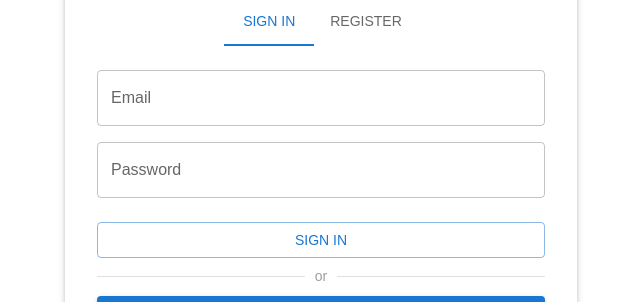
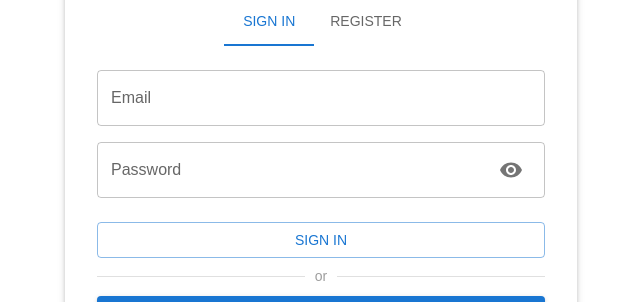
Before and after one commit to williamk19/updaily, a React (Create React App) app: page /auth in a window 1280 px wide. Shown: the part 270-572 px from the top of the page, without its empty margins (319-959 px from the left). Built offline with nearby package versions, Linux system fonts and the light colour scheme; no server answers.

Commit message:
add registration and sign in with email

```diff
--- a/src/components/Auth/Login.jsx
+++ b/src/components/Auth/Login.jsx
@@ -1,8 +1,61 @@
-import { Box, Button, TextField } from '@mui/material';
+import { Visibility, VisibilityOff } from '@mui/icons-material';
+import {
+  Box,
+  Button,
+  IconButton,
+  InputAdornment,
+  TextField,
+} from '@mui/material';
+import { getAuth, signInWithEmailAndPassword } from 'firebase/auth';
 import React from 'react';
+import { useForm } from 'react-hook-form';
+import { useNavigate } from 'react-router-dom';
+import useAuthStore from 'store/useAuthStore';
 
 const Login = () => {
+  const navigate = useNavigate();
+  const {
+    register,
+    handleSubmit,
+    reset,
+    formState: { errors },
+  } = useForm();
+
+  const { showPassword, toggleShowPassword, signInUser } = useAuthStore(
+    (state) => ({
+      showPassword: state.showPassword,
+      toggleShowPassword: state.toggleShowPassword,
+      signInUser: state.signInUser,
+    }),
+  );
+
+  const handleSubmitLogin = async (data) => {
+    const auth = getAuth();
+
+    try {
+      const result = await signInWithEmailAndPassword(
+        auth,
+        data.email,
+        data.password,
+      );
+
+      console.log(result);
+      signInUser(result.user.accessToken, result.user);
+      navigate('/');
+      reset();
+    } catch (error) {
+      console.log(error);
+      const errorCode = error.code;
+      const errorMessage = error.message;
+    }
+  };
+
+  const handleMouseDownPassword = (event) => {
+    event.preventDefault();
+  };
+
   return (
+    <form onSubmit={handleSubmit(handleSubmitLogin)}>
       <Box
         sx={{
           marginTop: 3,
@@ -15,15 +68,33 @@ const Login = () => {
           name='email'
           label='Email'
           variant='outlined'
+          {...register('email', {
+            required: true,
+            pattern: /^[\w-\.]+@([\w-]+\.)+[\w-]{2,4}$/i,
+          })}
         />
         <TextField
           id='password'
           name='password'
           label='Password'
-        type='password'
+          type={showPassword ? 'text' : 'password'}
           variant='outlined'
+          InputProps={{
+            endAdornment: (
+              <InputAdornment position='end'>
+                <IconButton
+                  aria-label='toggle password visibility'
+                  onClick={toggleShowPassword}
+                  onMouseDown={handleMouseDownPassword}>
+                  {showPassword ? <VisibilityOff /> : <Visibility />}
+                </IconButton>
+              </InputAdornment>
+            ),
+          }}
+          {...register('password', { required: true, minLength: 8 })}
         />
         <Button
+          type='submit'
           sx={{
             marginTop: 1,
           }}
@@ -32,6 +103,7 @@ const Login = () => {
           Sign In
         </Button>
       </Box>
+    </form>
   );
 };
 
--- a/src/components/Auth/Register.jsx
+++ b/src/components/Auth/Register.jsx
@@ -1,8 +1,55 @@
-import { Box, Button, TextField } from '@mui/material';
+import { Visibility, VisibilityOff } from '@mui/icons-material';
+import {
+  Box,
+  Button,
+  IconButton,
+  InputAdornment,
+  TextField,
+} from '@mui/material';
+import { createUserWithEmailAndPassword, getAuth } from 'firebase/auth';
 import React from 'react';
+import { useForm } from 'react-hook-form';
+import useAuthStore from 'store/useAuthStore';
 
 const Register = () => {
+  const {
+    register,
+    handleSubmit,
+    reset,
+    formState: { errors },
+  } = useForm();
+  const { showPassword, toggleShowPassword, setAuthTabIndex } = useAuthStore(
+    (state) => ({
+      showPassword: state.showPassword,
+      toggleShowPassword: state.toggleShowPassword,
+      setAuthTabIndex: state.setAuthTabIndex,
+    }),
+  );
+
+  const handleSubmitRegister = async (data) => {
+    const auth = getAuth();
+
+    try {
+      const userCredential = await createUserWithEmailAndPassword(
+        auth,
+        data.email,
+        data.password,
+      );
+      const user = userCredential.user;
+      setAuthTabIndex(0);
+      reset();
+    } catch (error) {
+      const errorCode = error.code;
+      const errorMessage = error.message;
+    }
+  };
+
+  const handleMouseDownPassword = (event) => {
+    event.preventDefault();
+  };
+
   return (
+    <form onSubmit={handleSubmit(handleSubmitRegister)}>
       <Box
         sx={{
           marginTop: 3,
@@ -15,22 +62,41 @@ const Register = () => {
           name='email'
           label='Email'
           variant='outlined'
+          {...register('email', {
+            required: true,
+            pattern: /^[\w-\.]+@([\w-]+\.)+[\w-]{2,4}$/i,
+          })}
         />
         <TextField
           id='password'
           name='password'
           label='Password'
-        type='password'
+          type={showPassword ? 'text' : 'password'}
           variant='outlined'
+          InputProps={{
+            endAdornment: (
+              <InputAdornment position='end'>
+                <IconButton
+                  aria-label='toggle password visibility'
+                  onClick={toggleShowPassword}
+                  onMouseDown={handleMouseDownPassword}>
+                  {showPassword ? <VisibilityOff /> : <Visibility />}
+                </IconButton>
+              </InputAdornment>
+            ),
+          }}
+          {...register('password', { required: true, minLength: 8 })}
         />
         <TextField
           id='confirm-password'
           name='confirm-password'
           label='Confrim Password'
-        type='password'
+          type={showPassword ? 'text' : 'password'}
           variant='outlined'
+          {...register('confirm-password', { required: true, minLength: 8 })}
         />
         <Button
+          type='submit'
           sx={{
             marginTop: 1,
           }}
@@ -39,6 +105,7 @@ const Register = () => {
           Register
         </Button>
       </Box>
+    </form>
   );
 };
 
--- a/src/components/Navbar.jsx
+++ b/src/components/Navbar.jsx
@@ -10,7 +10,6 @@ const Navbar = () => {
   const signOutUser = useAuthStore((state) => state.signOutUser);
   const [anchorEl, setAnchorEl] = React.useState(null);
   const open = Boolean(anchorEl);
-  console.log(user);
 
   const handleClick = (event) => {
     setAnchorEl(event.currentTarget);
@@ -68,6 +67,7 @@ const Navbar = () => {
         MenuListProps={{
           'aria-labelledby': 'menu-button',
         }}>
+        <MenuItem disabled>{user.email}</MenuItem>
         <MenuItem onClick={handleLogout}>Logout</MenuItem>
       </Menu>
     </Box>
--- a/src/components/TaskCard.jsx
+++ b/src/components/TaskCard.jsx
@@ -44,10 +44,9 @@ const TaskCard = ({
       className='TaskCard'
       variant='outlined'
       sx={{
-        width: '100%',
         marginBottom: 2,
         boxShadow: 2,
-        maxWidth: '500px',
+        maxWidth: '300px',
         display: 'flex',
         flexDirection: 'column',
         borderRadius: 2,
@@ -75,14 +74,14 @@ const TaskCard = ({
           justifyContent: 'space-between',
         }}
         color='text.secondary'>
-        <FormControl style={{ width: 150, margin: 20 }}>
+        <FormControl style={{ margin: 15 }}>
           <Select
             labelId='demo-simple-select-label'
             id='demo-simple-select'
             value={status}
             onChange={handleChange}
-            style={{ height: 40 }}
-            sx={{ borderRadius: 3, backgroundColor: color, boxShadow: 2 }}>
+            size='small'
+            sx={{ borderRadius: 2, backgroundColor: color, boxShadow: 2, fontSize: 14 }}>
             <MenuItem value={'To do'}>To do</MenuItem>
             <MenuItem value={'In Progress'}>In Progress</MenuItem>
             <MenuItem value={'Finish'}>Finish</MenuItem>
--- a/src/pages/Home.jsx
+++ b/src/pages/Home.jsx
@@ -83,7 +83,7 @@ const Home = () => {
               },
               width: {
                 xs: '100%',
-                md: '66%'
+                md: '70%'
               },
               gap: 3,
               alignItems: {
--- a/src/store/useAuthStore.js
+++ b/src/store/useAuthStore.js
@@ -3,6 +3,7 @@ import { persist, devtools, createJSONStorage } from 'zustand/middleware';
 
 const useAuthPageStore = (set) => ({
   authTabIndex: 0,
+  showPassword: false,
   pageTitle: "Sign In",
   pageSubtitle: "Sign in using your registered email and password",
   error: null,
@@ -12,7 +13,9 @@ const useAuthPageStore = (set) => ({
     pageSubtitle: value === 0
       ? "Sign in using your registered email and password"
       : "Register new account in Updaily using your email",
-  }))
+    showPassword: false,
+  })),
+  toggleShowPassword: () => set((state) => ({ showPassword: !state.showPassword }))
 });
 
 const useAuthCredentialStore = (set) => ({
```
Lines whose indentation alone changed are shown as unchanged.
